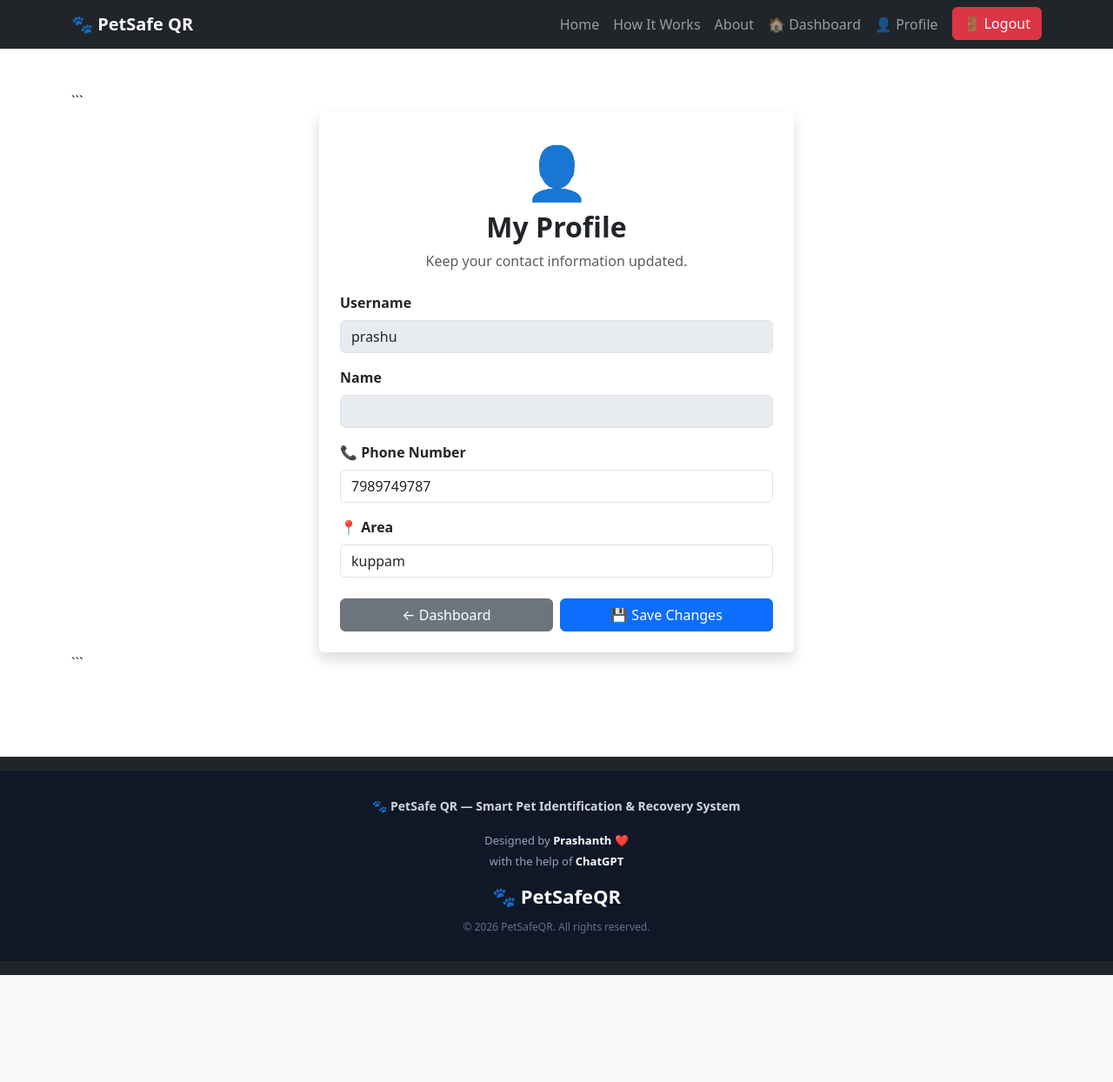
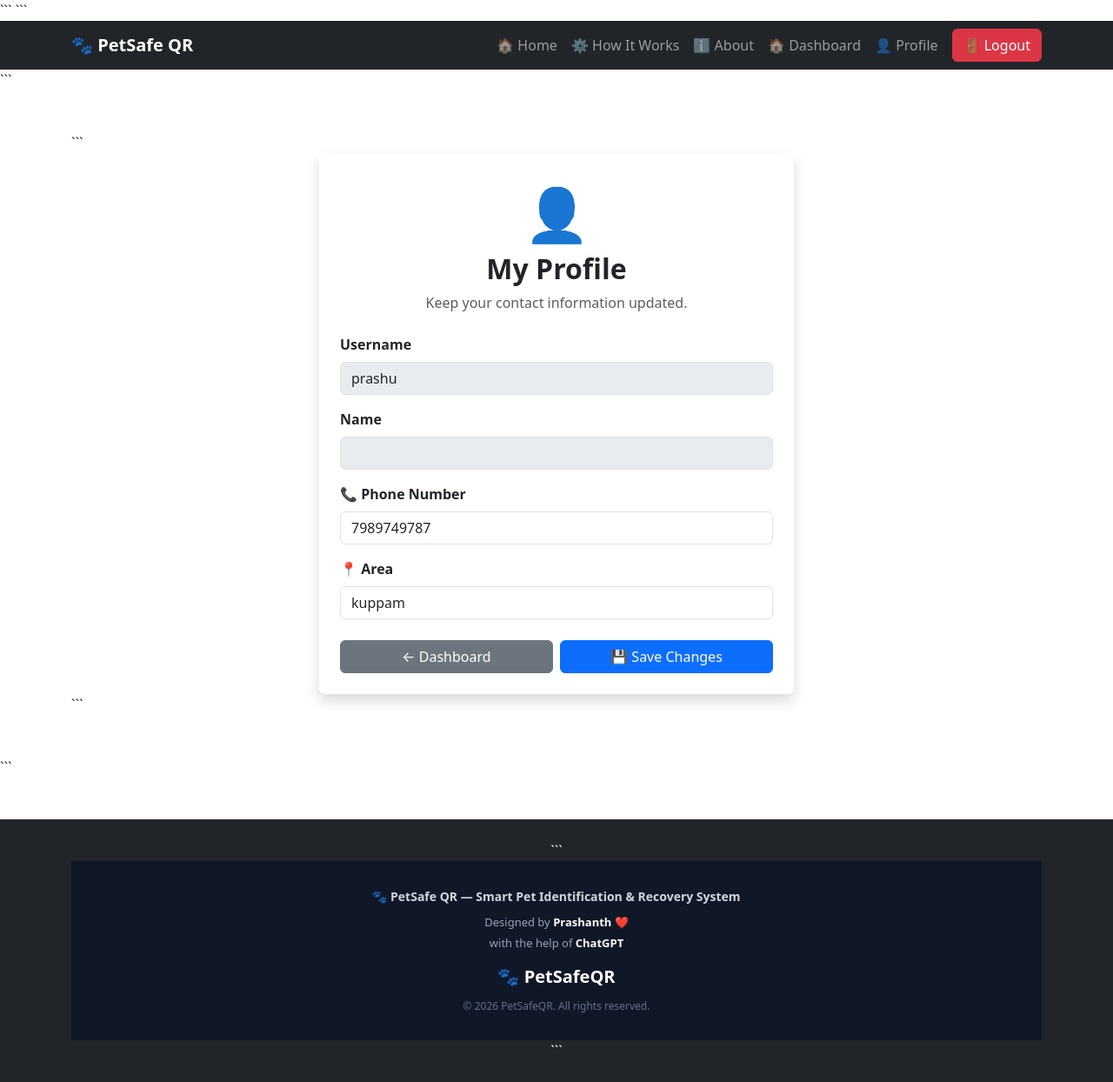
Before and after one commit to prashanthrealme-spec/PetSafeQR, a Django app: page /accounts/profile/ in a window 1280 px wide. Shown: the whole page at 87% size. Before the commit the page ends 1121 px from the top, so only its background shows below. Run offline with Django 5.2, Linux system fonts and the light colour scheme; a user stored in the database is signed in; data comes from the database, SQL or seed files in the repository.

Commit message:
Fix base template

````diff
--- a/templates/base.html
+++ b/templates/base.html
@@ -3,36 +3,59 @@
 <!DOCTYPE html>
 
 <html lang="en">
+
 <head>
+
+```
 <meta charset="UTF-8">
+
 <meta name="viewport" content="width=device-width, initial-scale=1.0">
 
+<title>
+    {% block title %}
+    PetSafe QR
+    {% endblock %}
+</title>
 
-<title>{% block title %}PetSafe QR{% endblock %}</title>
-
+<!-- Bootstrap CSS -->
 <link
     href="https://cdn.jsdelivr.net/npm/bootstrap@5.3.3/dist/css/bootstrap.min.css"
     rel="stylesheet"
 >
 
+<!-- PetSafeQR CSS -->
 <link
     rel="stylesheet"
     href="{% static 'css/style.css' %}"
 >
 
+{% block extra_css %}
+{% endblock %}
+```
+
 </head>
 
 <body>
 
+<!-- =========================================================
+     NAVBAR
+========================================================= -->
+
 <nav class="navbar navbar-expand-lg bg-dark navbar-dark">
+
+```
 <div class="container">
 
-    <!-- Logo / Brand -->
-    <a class="navbar-brand fw-bold" href="/">
+    <!-- BRAND -->
+    <a
+        class="navbar-brand fw-bold"
+        href="{% url 'home' %}"
+    >
         🐾 PetSafe QR
     </a>
 
-    <!-- Mobile Toggle Button -->
+
+    <!-- MOBILE MENU BUTTON -->
     <button
         class="navbar-toggler"
         type="button"
@@ -42,143 +65,223 @@
         aria-expanded="false"
         aria-label="Toggle navigation"
     >
+
         <span class="navbar-toggler-icon"></span>
+
     </button>
 
-    <!-- Navbar Items -->
-    <div class="collapse navbar-collapse" id="navbarNav">
 
-        <ul class="navbar-nav ms-auto">
+    <!-- NAVIGATION -->
+    <div
+        class="collapse navbar-collapse"
+        id="navbarNav"
+    >
 
-            <!-- Home -->
+        <ul class="navbar-nav ms-auto align-items-lg-center">
+
+
+            <!-- HOME -->
             <li class="nav-item">
-                <a class="nav-link" href="/">
-                    Home
+
+                <a
+                    class="nav-link"
+                    href="{% url 'home' %}"
+                >
+                    🏠 Home
                 </a>
+
             </li>
 
-            <!-- How It Works -->
+
+            <!-- HOW IT WORKS -->
             <li class="nav-item">
-                <a class="nav-link" href="#">
-                    How It Works
+
+                <a
+                    class="nav-link"
+                    href="{% url 'home' %}#how-it-works"
+                >
+                    ⚙️ How It Works
                 </a>
+
             </li>
 
-            <!-- About -->
+
+            <!-- ABOUT -->
             <li class="nav-item">
-                <a class="nav-link" href="#">
-                    About
+
+                <a
+                    class="nav-link"
+                    href="{% url 'home' %}#about"
+                >
+                    ℹ️ About
                 </a>
+
             </li>
 
 
             {% if user.is_authenticated %}
 
-                <!-- Dashboard -->
+                <!-- DASHBOARD -->
                 <li class="nav-item">
+
                     <a
                         class="nav-link"
                         href="{% url 'dashboard' %}"
                     >
                         🏠 Dashboard
                     </a>
+
                 </li>
 
-                <!-- Profile -->
+
+                <!-- PROFILE -->
                 <li class="nav-item">
+
                     <a
                         class="nav-link"
                         href="{% url 'profile' %}"
                     >
                         👤 Profile
                     </a>
+
                 </li>
 
-                <!-- Logout -->
-                <li class="nav-item">
+
+                <!-- LOGOUT -->
+                <li class="nav-item ms-lg-2">
+
                     <a
-                        class="btn btn-danger ms-lg-2"
+                        class="btn btn-danger"
                         href="{% url 'logout' %}"
                     >
                         🚪 Logout
                     </a>
+
                 </li>
+
 
             {% else %}
 
-                <!-- Login -->
-                <li class="nav-item">
+
+                <!-- LOGIN -->
+                <li class="nav-item ms-lg-2">
+
                     <a
-                        class="btn btn-light ms-lg-2"
+                        class="btn btn-light"
                         href="{% url 'login' %}"
                     >
                         🔐 Login
                     </a>
+
                 </li>
 
-                <!-- Register -->
-                <li class="nav-item">
+
+                <!-- REGISTER -->
+                <li class="nav-item ms-lg-2">
+
                     <a
-                        class="btn btn-primary ms-lg-2"
+                        class="btn btn-primary"
                         href="{% url 'register' %}"
                     >
                         📝 Register
                     </a>
+
                 </li>
 
             {% endif %}
 
+
         </ul>
 
     </div>
+
 </div>
+```
 
 </nav>
 
-<!-- Main Content -->
+<!-- =========================================================
+     MAIN CONTENT
+========================================================= -->
 
 <main>
 
-
+```
 {% block content %}
 {% endblock %}
+```
 
 </main>
 
-<!-- Footer -->
+<!-- =========================================================
+     FOOTER
+========================================================= -->
 
-<footer class="bg-dark text-white text-center py-3 mt-5">
+<footer class="bg-dark text-white text-center py-4 mt-5">
+
+```
+<div class="container">
 
     <div class="petsafe-bottom">
 
-<div class="petsafe-tagline">
+
+        <!-- TAGLINE -->
+        <div class="petsafe-tagline mb-2">
+
             🐾 PetSafe QR — Smart Pet Identification & Recovery System
+
         </div>
 
-<div class="petsafe-credit">
-    Designed by <strong>Prashanth</strong> ❤️
+
+        <!-- CREDIT -->
+        <div class="petsafe-credit mb-2">
+
+            Designed by
+            <strong>Prashanth</strong>
+            ❤️
+
             <br>
-    with the help of <strong>ChatGPT</strong>
+
+            with the help of
+            <strong>ChatGPT</strong>
+
         </div>
 
-<div class="petsafe-name">
+
+        <!-- BRAND -->
+        <div class="petsafe-name fw-bold fs-5 mb-2">
+
             🐾 PetSafeQR
+
         </div>
 
-<div class="petsafe-copyright">
+
+        <!-- COPYRIGHT -->
+        <div class="petsafe-copyright small">
+
             © 2026 PetSafeQR. All rights reserved.
+
         </div>
 
 
     </div>
 
-
+</div>
+```
 
 </footer>
 
-<!-- Bootstrap JS -->
+<!-- =========================================================
+     BOOTSTRAP JAVASCRIPT
+========================================================= -->
 
-<script src="https://cdn.jsdelivr.net/npm/bootstrap@5.3.3/dist/js/bootstrap.bundle.min.js"></script>
+<script
+    src="https://cdn.jsdelivr.net/npm/bootstrap@5.3.3/dist/js/bootstrap.bundle.min.js"
+></script>
+
+{% block extra_js %}
+{% endblock %}
 
 </body>
+
 </html>
````
Lines whose indentation alone changed are shown as unchanged.
